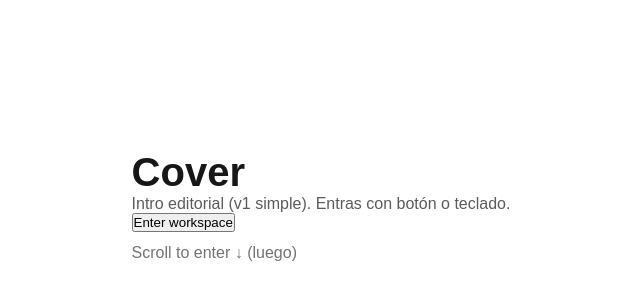
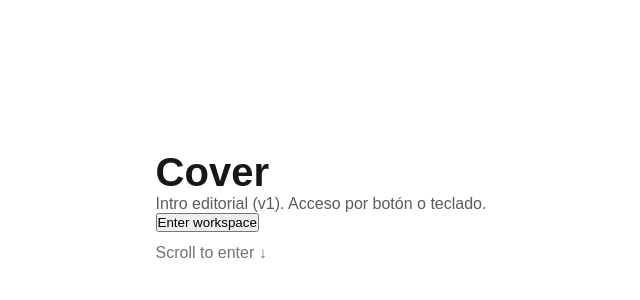
Before and after one commit to pablocampelo/pablocampelo.me, a Next.js app: page / in a window 1280 px wide. Shown: the part 194-494 px from the top of the page, without its empty margins (319-959 px from the left). Built offline with nearby package versions, Linux system fonts and the light colour scheme.

Commit message:
feat(a11y): detect reduced motion preference

```diff
--- a/src/components/Threshold.tsx
+++ b/src/components/Threshold.tsx
@@ -5,11 +5,27 @@ import Workspace from './Workspace';
 
 export default function Threshold() {
   const [entered, setEntered] = useState(false);
+  const [reducedMotion, setReducedMotion] = useState(false);
 
-  // 1) Acción única para entrar (evita duplicar lógica)
-  const enter = () => setEntered(true);
+  // Lee la preferencia del sistema: "reducir movimiento".
+  // Esto nos sirve para saltar animaciones (cuando las añadamos) si el usuario lo prefiere.
+  useEffect(() => {
+    const mq = window.matchMedia('(prefers-reduced-motion: reduce)');
 
-  // 2) Teclado: solo funciona mientras estás en Cover
+    const update = () => setReducedMotion(mq.matches);
+    update();
+
+    mq.addEventListener?.('change', update);
+    return () => mq.removeEventListener?.('change', update);
+  }, []);
+
+  // Acción única para entrar.
+  // Si reducedMotion está activo, la entrada debe ser inmediata (sin efectos).
+  const enter = () => {
+    setEntered(true);
+  };
+
+  // Teclado: solo funciona mientras estás en Cover.
   useEffect(() => {
     if (entered) return;
 
@@ -28,7 +44,7 @@ export default function Threshold() {
     return () => window.removeEventListener('keydown', onKeyDown);
   }, [entered]);
 
-  // 3) Al entrar, mandamos foco al primer tab del Workspace (detalle pro)
+  // Al entrar, mandamos foco al primer tab del Workspace.
   useEffect(() => {
     if (!entered) return;
 
@@ -37,7 +53,6 @@ export default function Threshold() {
     });
   }, [entered]);
 
-  // 4) Render condicional: Cover o Workspace
   if (!entered) {
     return (
       <main
@@ -50,13 +65,15 @@ export default function Threshold() {
       >
         <div style={{ maxWidth: 520 }}>
           <h1 style={{ fontSize: 40, margin: 0 }}>Cover</h1>
-          <p style={{ opacity: 0.7 }}>Intro editorial (v1 simple). Entras con botón o teclado.</p>
+          <p style={{ opacity: 0.7 }}>Intro editorial (v1). Acceso por botón o teclado.</p>
 
           <button type="button" onClick={enter}>
             Enter workspace
           </button>
 
-          <p style={{ marginTop: 12, opacity: 0.6 }}>Scroll to enter ↓ (luego)</p>
+          <p style={{ marginTop: 12, opacity: 0.6 }}>
+            Scroll to enter ↓{reducedMotion ? ' (reduced motion activo)' : ''}
+          </p>
         </div>
       </main>
     );
```
